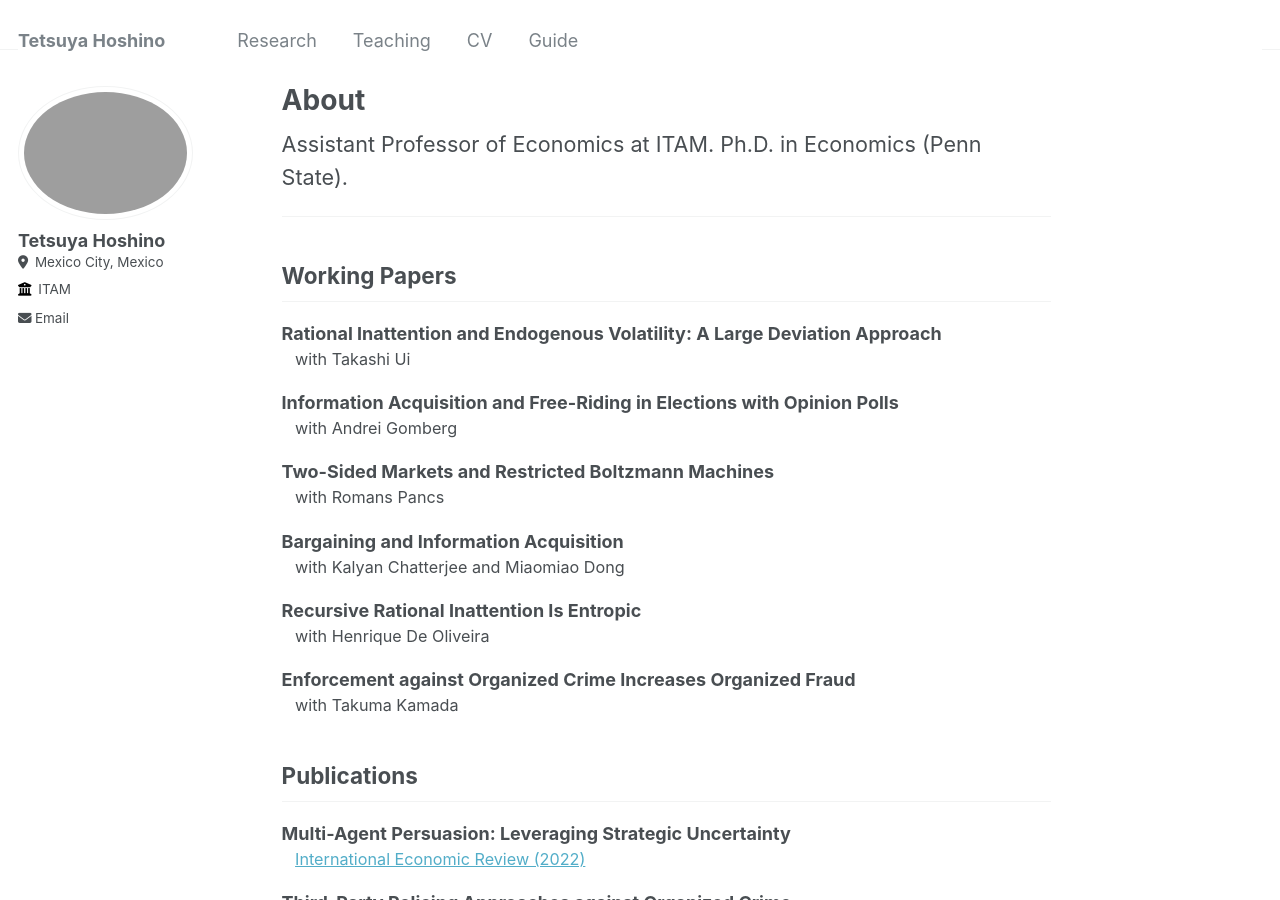
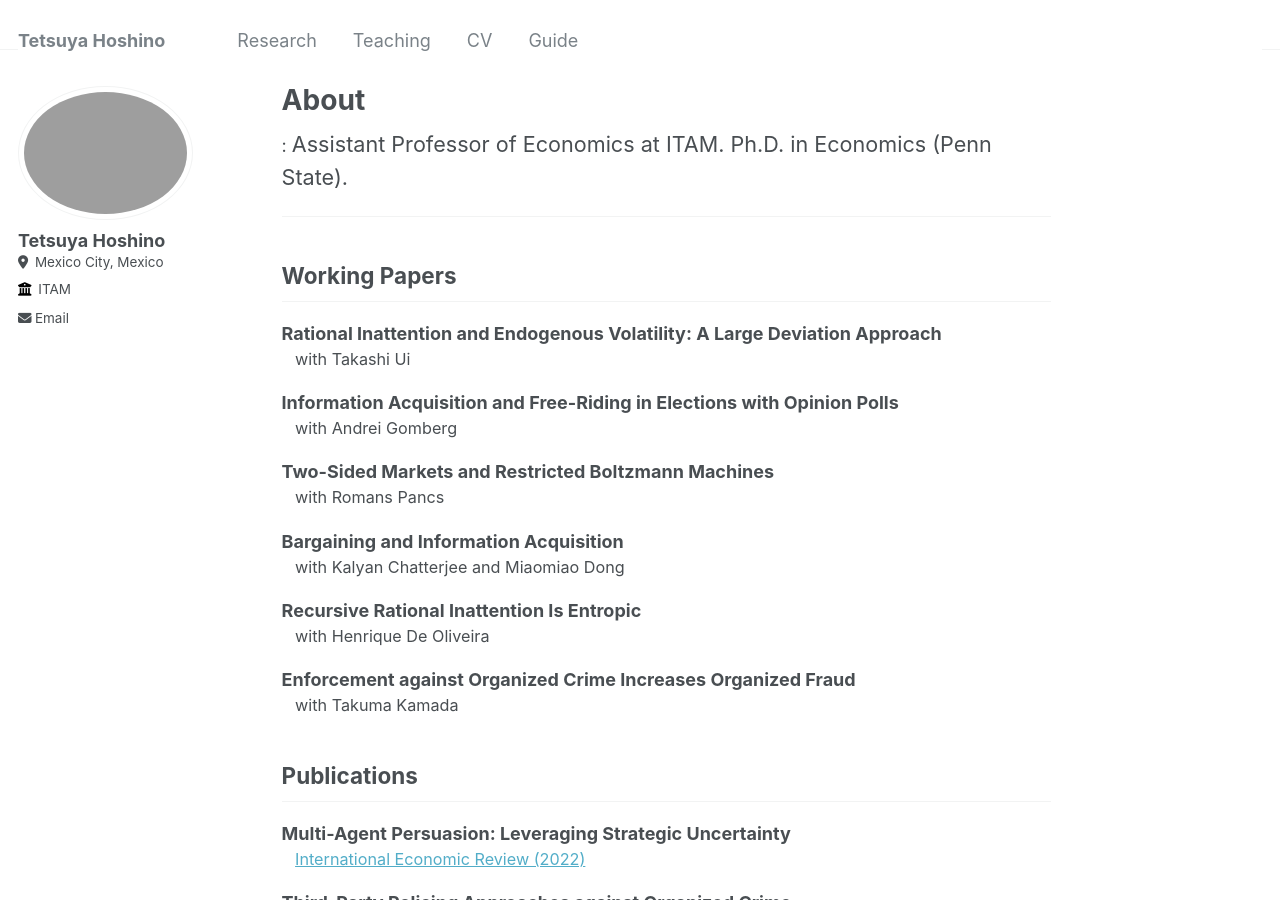
Before and after one commit to tetsuyahoshino137/tetsuyahoshino137.github.io, a Jekyll site: the page built from _pages/about.md, in a window 1280 px wide and 900 px high. Built offline with Jekyll 4.4.1, drawn with Linux system fonts in a browser that asks for light colours.

Commit message:
Update about.md

```diff
--- a/_pages/about.md
+++ b/_pages/about.md
@@ -7,7 +7,7 @@ redirect_from:
   - /about.html
 ---
 
-<span style="font-size:larger;">
+: <span style="font-size:larger;">
 Assistant Professor of Economics at ITAM. Ph.D. in Economics (Penn State).
 </span>
 
```
